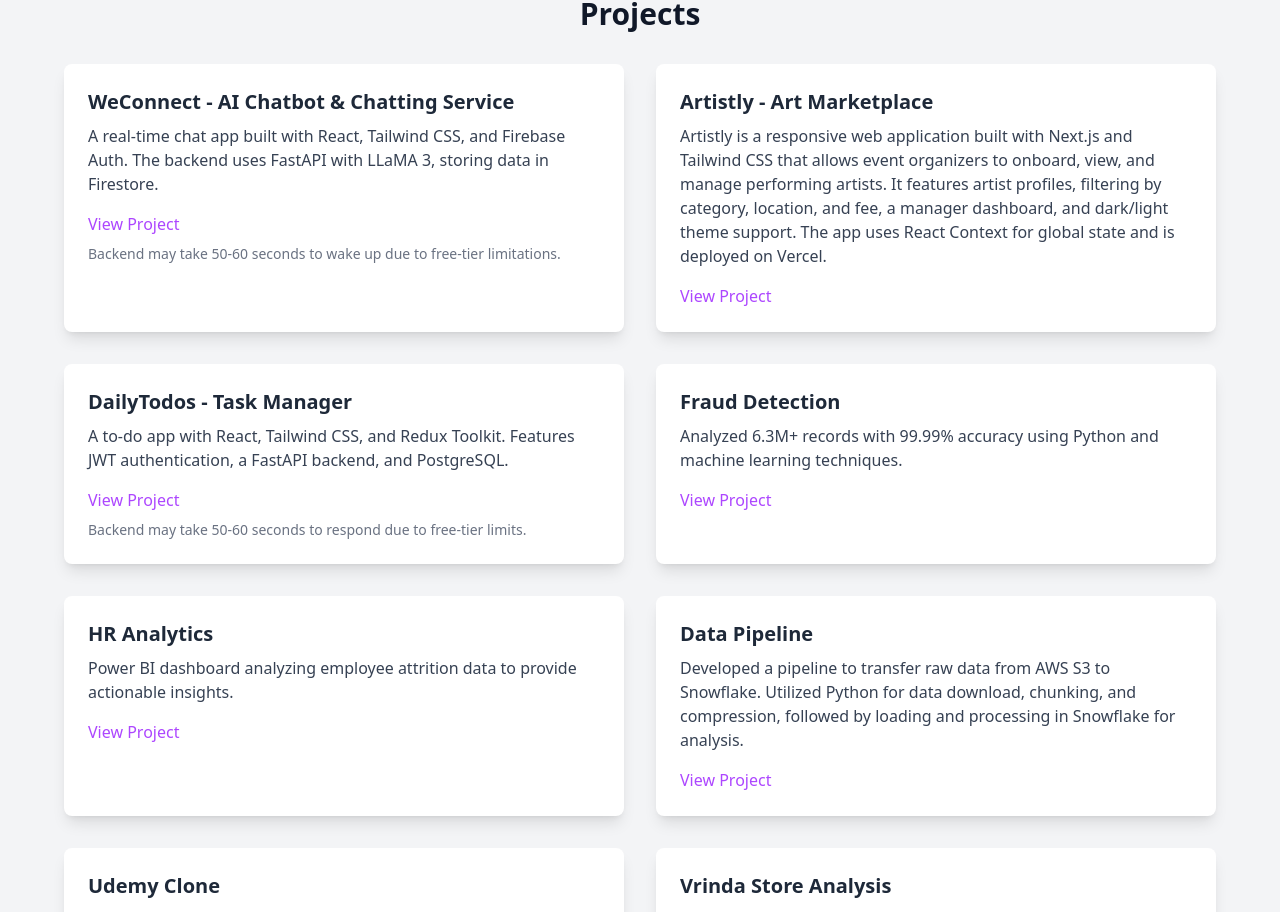
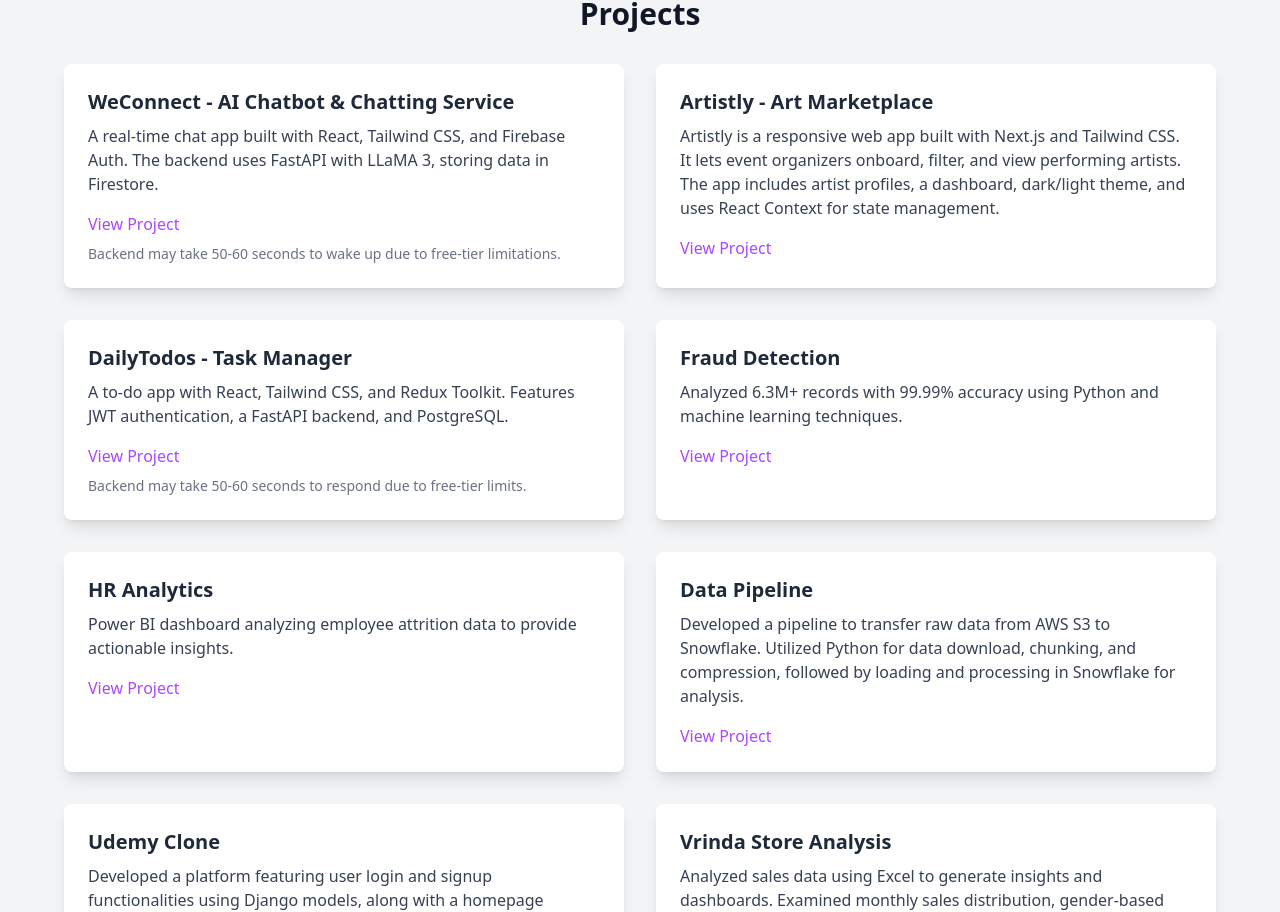
Before and after one commit to PraveenGupta11001/portfolio, a React (Vite) app in the folder portfolio/: page / in a window 1280 px wide. Shown: the part 1340-2252 px from the top of the page. Built offline with nearby package versions, Linux system fonts and the light colour scheme; no server answers.

Commit message:
edit project desc

```diff
--- a/portfolio/src/data/projects.js
+++ b/portfolio/src/data/projects.js
@@ -7,7 +7,7 @@
     },
     {
       name: "Artistly - Art Marketplace",
-      description: "Artistly is a responsive web application built with Next.js and Tailwind CSS that allows event organizers to onboard, view, and manage performing artists. It features artist profiles, filtering by category, location, and fee, a manager dashboard, and dark/light theme support. The app uses React Context for global state and is deployed on Vercel.",
+      description: "Artistly is a responsive web app built with Next.js and Tailwind CSS. It lets event organizers onboard, filter, and view performing artists. The app includes artist profiles, a dashboard, dark/light theme, and uses React Context for state management.",
       link: "https://artistly-silk.vercel.app",
     },
     {
```
